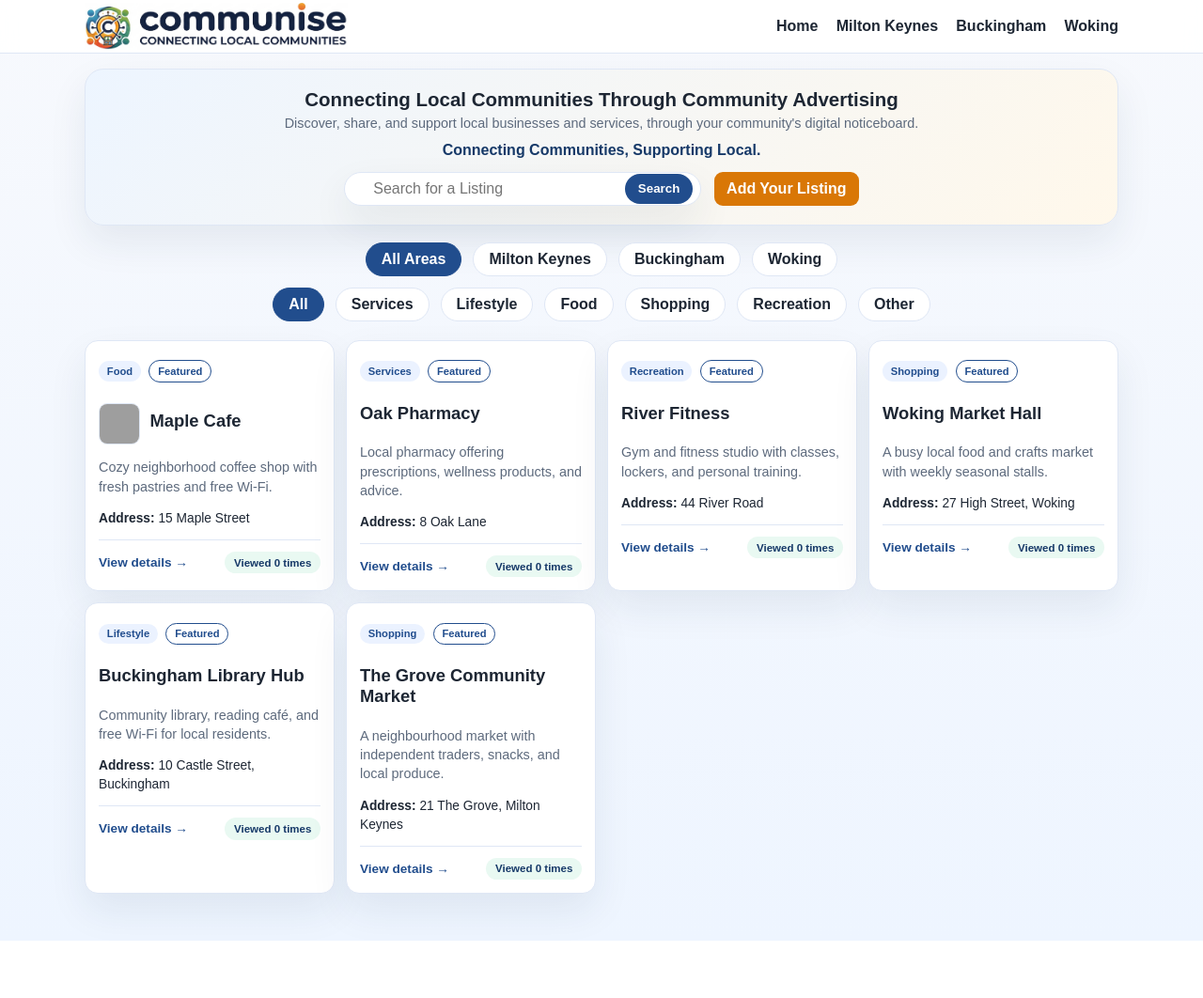
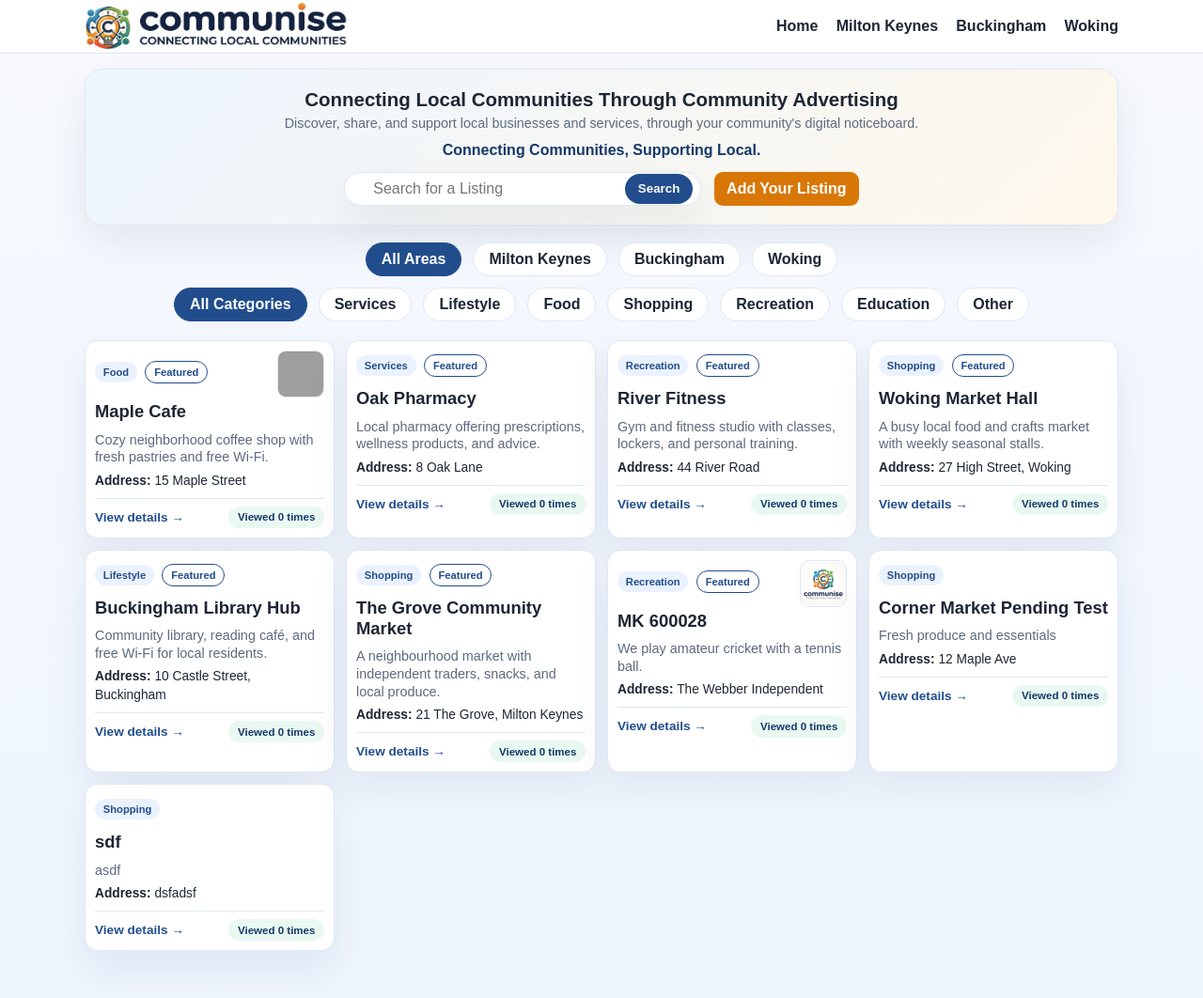
Before and after one commit to mbnarayn/communise, a Flask app: page / in a window 1280 px wide. Shown: the whole page at 94% size. Before the commit the page ends 1001 px from the top, so only its background shows below. Run offline with Flask 3, Linux system fonts and the light colour scheme; grey boxes are pictures that could not be loaded.

Commit message:
improvements v2

```diff
--- a/app.py
+++ b/app.py
@@ -54,8 +54,10 @@ CATEGORY_OPTIONS = [
     "Food",
     "Shopping",
     "Recreation",
+    "Education",
     "Other",
 ]
+LISTINGS_PER_PAGE = 16
 
 # Simple per-page overrides for listing cards. Update these booleans to decide
 # which listing features appear on the homepage vs the community pages.
@@ -113,6 +115,18 @@ def get_community_template(community):
 def get_listing_feature_config(page_name):
     page = str(page_name or "home").lower()
     return LISTING_FEATURES.get(page, LISTING_FEATURES["home"]).copy()
+
+
+def paginate_listings(listings, requested_page):
+    try:
+        page = max(1, int(requested_page or 1))
+    except (TypeError, ValueError):
+        page = 1
+
+    total_pages = max(1, (len(listings) + LISTINGS_PER_PAGE - 1) // LISTINGS_PER_PAGE)
+    page = min(page, total_pages)
+    start = (page - 1) * LISTINGS_PER_PAGE
+    return listings[start:start + LISTINGS_PER_PAGE], page, total_pages
 
 
 def get_community_options(listings):
@@ -452,6 +466,7 @@ def store_logo(upload, listing_id):
 def index():
     query = request.args.get('q', '').strip()
     category = request.args.get('category', 'All').strip()
+    requested_page = request.args.get('page', 1)
     all_listings = load_listings()
     listings = all_listings
     filtered = filter_listings(
@@ -460,10 +475,11 @@ def index():
         category=category if category != 'All' else None,
         featured_field='homepagefeatured',
     )
+    paginated, page, total_pages = paginate_listings(filtered, requested_page)
     communities = get_community_options(all_listings)
     return render_template(
         'index.html',
-        listings=filtered,
+        listings=paginated,
         query=query,
         category=category,
         categories=get_categories(all_listings),
@@ -472,6 +488,9 @@ def index():
         community_label='Featured listings',
         selected_community='all',
         listing_features=get_listing_feature_config('home'),
+        page=page,
+        total_pages=total_pages,
+        pagination_endpoint='index',
     )
 
 
@@ -490,6 +509,7 @@ def community_page(community_slug=None):
 
     query = request.args.get('q', '').strip()
     category = request.args.get('category', 'All').strip()
+    requested_page = request.args.get('page', 1)
     all_listings = load_listings()
     listings = load_listings(normalized)
     filtered = filter_listings(
@@ -499,11 +519,12 @@ def community_page(community_slug=None):
         community=normalized,
         featured_field='communitypagefeatured',
     )
+    paginated, page, total_pages = paginate_listings(filtered, requested_page)
     communities = get_community_options(all_listings)
     template_name = get_community_template(normalized)
     return render_template(
         template_name,
-        listings=filtered,
+        listings=paginated,
         query=query,
         category=category,
         categories=get_categories(listings),
@@ -512,6 +533,9 @@ def community_page(community_slug=None):
         community_label=get_community_label(normalized),
         selected_community=get_community_slug(normalized),
         listing_features=get_listing_feature_config('community'),
+        page=page,
+        total_pages=total_pages,
+        pagination_endpoint=request.endpoint,
     )
 
 
@@ -588,8 +612,8 @@ def add_listing():
             'logo_url': logo_url,
             'approved': False,
             'pending_action': 'add',
-            'homepagefeatured': True,
-            'communitypagefeatured': True,
+            'homepagefeatured': False,
+            'communitypagefeatured': False,
         })
 
         if is_cosmos_configured():
--- a/data/listings.json
+++ b/data/listings.json
@@ -1,4 +1,52 @@
 [
+  {
+    "id": "9",
+    "name": "sdf",
+    "category": "Shopping",
+    "description": "asdf",
+    "address": "dsfadsf",
+    "phone": "",
+    "website": "",
+    "email": "",
+    "instagram": "",
+    "facebook": "",
+    "whatsapp_group": "",
+    "community": "miltonkeynes",
+    "sub_community": "",
+    "opening_hours": "",
+    "additional_information": "",
+    "deals": "",
+    "logo_url": "",
+    "approved": true,
+    "pending_action": "",
+    "homepagefeatured": false,
+    "communitypagefeatured": false,
+    "usage_count": 0
+  },
+  {
+    "id": "7",
+    "name": "Corner Market Pending Test",
+    "category": "Shopping",
+    "description": "Fresh produce and essentials",
+    "address": "12 Maple Ave",
+    "phone": "555-0101",
+    "website": "https://example.com",
+    "email": "",
+    "instagram": "",
+    "facebook": "",
+    "whatsapp_group": "",
+    "community": "miltonkeynes",
+    "sub_community": "",
+    "opening_hours": "",
+    "additional_information": "",
+    "deals": "",
+    "logo_url": "",
+    "approved": true,
+    "pending_action": "",
+    "homepagefeatured": false,
+    "communitypagefeatured": false,
+    "usage_count": 0
+  },
   {
     "id": "1",
     "name": "Maple Cafe",
@@ -100,5 +148,29 @@
     "communitypagefeatured": true,
     "usage_count": 0,
     "approved": true
+  },
+  {
+    "id": "8",
+    "name": "MK 600028",
+    "category": "Recreation",
+    "description": "We play amateur cricket with a tennis ball.",
+    "address": "The Webber Independent",
+    "phone": "07872064022",
+    "website": "https://www.google.co.uk",
+    "email": "mbnarayn@gmail.com",
+    "instagram": "",
+    "facebook": "",
+    "whatsapp_group": "",
+    "community": "miltonkeynes",
+    "sub_community": "Woughton",
+    "opening_hours": "Mon-Sat 8am-5pm",
+    "additional_information": "Lets have fun.",
+    "deals": "",
+    "logo_url": "/static/uploads/logos/8/logo.jpg",
+    "approved": true,
+    "pending_action": "",
+    "homepagefeatured": true,
+    "communitypagefeatured": true,
+    "usage_count": 0
   }
 ]
--- a/static/styles.css
+++ b/static/styles.css
@@ -310,11 +310,25 @@ nav a {
   padding-bottom: 50px;
 }
 
+.pagination {
+  display: flex;
+  align-items: center;
+  justify-content: center;
+  gap: 0.75rem;
+  margin: -28px 0 40px;
+}
+
+.pagination-status {
+  color: var(--muted);
+  font-size: 0.85rem;
+  font-weight: 700;
+}
+
 .card {
   background: var(--panel);
   border: 1px solid var(--border);
   border-radius: 14px;
-  padding: 14px;
+  padding: 10px;
   box-shadow: var(--shadow);
 }
 
@@ -341,12 +355,12 @@ nav a {
   padding: 0.3rem 0.55rem;
   font-size: 0.7rem;
   font-weight: 700;
-  margin-bottom: 8px;
+  margin-bottom: 4px;
 }
 
 .featured-badge {
   display: inline-block;
-  margin: 0 0 8px 0.25rem;
+  margin: 0 0 4px 0.25rem;
   padding: 0.3rem 0.55rem;
   border: 1px solid var(--primary);
   border-radius: 999px;
@@ -358,15 +372,16 @@ nav a {
 .listing-card-meta {
   display: flex;
   align-items: center;
+  justify-content: space-between;
   gap: 0.5rem;
-  min-height: 44px;
-  margin-bottom: 8px;
+  min-height: 36px;
+  margin-bottom: 4px;
 }
 
 .listing-thumb {
-  width: 44px;
-  height: 44px;
-  flex: 0 0 44px;
+  width: 50px;
+  height: 50px;
+  flex: 0 0 50px;
   object-fit: cover;
   border-radius: 9px;
   border: 1px solid var(--border);
@@ -375,24 +390,25 @@ nav a {
 .listing-card-title {
   display: flex;
   align-items: center;
-  gap: 0.65rem;
+  gap: 0.5rem;
 }
 
 .card h3 {
   margin-top: 0;
-  margin-bottom: 6px;
+  margin-bottom: 4px;
   font-size: 1.15rem;
 }
 
 .card p {
+  margin: 0.35rem 0;
   color: var(--muted);
-  line-height: 1.4;
+  line-height: 1.3;
   font-size: 0.9rem;
 }
 
 .card ul {
   list-style: none;
-  margin: 8px 0 0;
+  margin: 5px 0 0;
   padding: 0;
   line-height: 1.45;
   font-size: 0.86rem;
@@ -408,8 +424,8 @@ nav a {
   justify-content: space-between;
   align-items: center;
   gap: 0.5rem;
-  margin-top: 0.75rem;
-  padding-top: 0.75rem;
+  margin-top: 0.5rem;
+  padding-top: 0.5rem;
   border-top: 1px solid var(--border);
 }
 
@@ -573,7 +589,7 @@ select {
 
 .detail-header h1 {
   margin: 0 0 6px;
-  font-size: clamp(1.7rem, 2.5vw, 2.4rem);
+  font-size: clamp(1.4rem, 2vw, 2rem);
 }
 
 .detail-header {
@@ -683,6 +699,13 @@ select {
   align-items: center;
   gap: 1rem;
   margin-top: 0.9rem;
+}
+
+.detail-actions > .primary-btn {
+  display: inline-flex;
+  align-items: center;
+  height: 36px;
+  padding: 0 1rem;
 }
 
 .listing-management-actions {
--- a/templates/404.html
+++ b/templates/404.html
@@ -4,6 +4,7 @@
     <meta charset="UTF-8" />
     <meta name="viewport" content="width=device-width, initial-scale=1.0" />
     <title>Page not found | Communise</title>
+    <link rel="icon" type="image/jpeg" href="{{ url_for('static', filename='favicon.jpg') }}" />
     <link rel="stylesheet" href="{{ url_for('static', filename='styles.css') }}" />
   </head>
   <body>
--- a/templates/admin.html
+++ b/templates/admin.html
@@ -4,6 +4,7 @@
     <meta charset="UTF-8" />
     <meta name="viewport" content="width=device-width, initial-scale=1.0" />
     <title>Admin - Pending Listings</title>
+    <link rel="icon" type="image/jpeg" href="{{ url_for('static', filename='favicon.jpg') }}" />
     <link rel="stylesheet" href="{{ url_for('static', filename='styles.css') }}" />
   </head>
   <body>
--- a/templates/index.html
+++ b/templates/index.html
@@ -4,6 +4,7 @@
     <meta charset="UTF-8" />
     <meta name="viewport" content="width=device-width, initial-scale=1.0" />
     <title>Communise</title>
+    <link rel="icon" type="image/jpeg" href="{{ url_for('static', filename='favicon.jpg') }}" />
     <link rel="stylesheet" href="{{ url_for('static', filename='styles.css') }}" />
   </head>
   <body>
@@ -69,7 +70,7 @@
             href="{{ url_for('index', q=query, category=tab_name) }}"
             class="tab {% if category == tab_name %}active{% endif %}"
           >
-            {{ tab_name }}
+            {{ 'All Categories' if tab_name == 'All' else tab_name }}
           </a>
         {% endfor %}
       </nav>
@@ -107,11 +108,11 @@
                     <span class="featured-badge">Featured</span>
                   {% endif %}
                 </div>
-              </div>
-              <div class="listing-card-title">
                 {% if listing.logo_url or listing.image %}
                   <img class="listing-thumb" src="{{ listing.logo_url or listing.image }}" alt="{{ listing.name }}" loading="lazy" />
                 {% endif %}
+              </div>
+              <div class="listing-card-title">
                 <h3>{{ listing.name }}</h3>
               </div>
               {% if feature_flags.get('description', True) %}
@@ -144,6 +145,17 @@
             </article>
           {% endfor %}
         </section>
+        {% if total_pages > 1 %}
+          <nav class="pagination" aria-label="Listings pages">
+            {% if page > 1 %}
+              <a class="tab" href="{{ url_for(pagination_endpoint, q=query, category=category, page=page - 1) }}">Previous</a>
+            {% endif %}
+            <span class="pagination-status">Page {{ page }} of {{ total_pages }}</span>
+            {% if page < total_pages %}
+              <a class="tab" href="{{ url_for(pagination_endpoint, q=query, category=category, page=page + 1) }}">Next</a>
+            {% endif %}
+          </nav>
+        {% endif %}
       {% else %}
         <p class="empty-state">No listings yet. Be the first to add one.</p>
       {% endif %}
--- a/templates/listing_detail.html
+++ b/templates/listing_detail.html
@@ -4,6 +4,7 @@
     <meta charset="UTF-8" />
     <meta name="viewport" content="width=device-width, initial-scale=1.0" />
     <title>{{ listing.name }} | Communise</title>
+    <link rel="icon" type="image/jpeg" href="{{ url_for('static', filename='favicon.jpg') }}" />
     <link rel="stylesheet" href="{{ url_for('static', filename='styles.css') }}" />
   </head>
   <body>
```
Also changed, not shown: templates/add_listing.html (+6 -1 lines), templates/community.html (+15 -3 lines), tests/test_app.py (+11 -0 lines), static/favicon.jpg (added), static/uploads/logos/7/logo.jpg (added), static/uploads/logos/8/logo.jpg (added).
